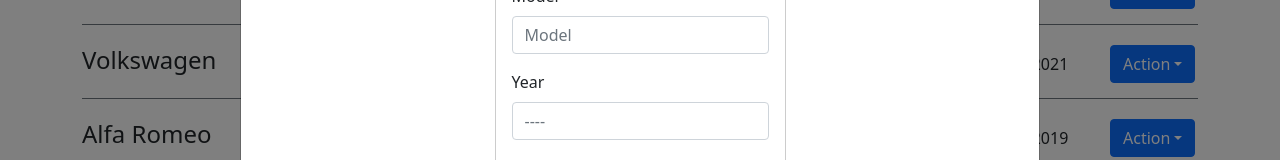
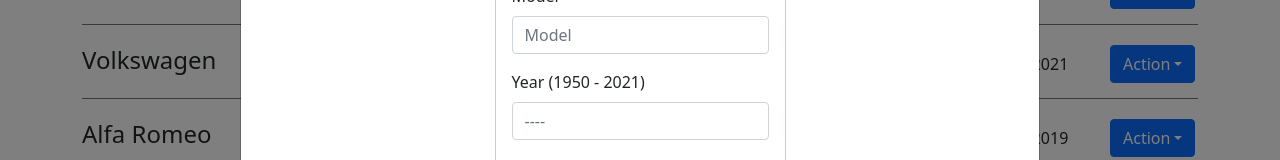
Before and after one commit to damiaNR10/invisio, a React (Create React App) app: page / in a window 1280 px wide. Both pictures are taken after typing "Sample" into the empty fields and a click on the button "Add car to list". Shown: the part 245-405 px from the top of the page. Built offline with nearby package versions, Linux system fonts and the light colour scheme.

Commit message:
Label changed

```diff
--- a/src/components/CreateModal.js
+++ b/src/components/CreateModal.js
@@ -69,7 +69,7 @@
                                 <Form.Control onChange = {(event) => this.modelHandle(event)} isInvalid = {invalidModel} required type="text" placeholder="Model" />
                             </Form.Group>
                             <Form.Group className="mb-3" controlId="exampleForm.ControlInput1">
-                                <Form.Label>Year</Form.Label>
+                                <Form.Label>Year (1950 - 2021)</Form.Label>
                                 <Form.Control onChange = {(event) => this.yearHandle(event)} isInvalid = {invalidYear} required type="number" min="1950" max="2021" placeholder="----" />
                             </Form.Group>
                         </Form>
```
